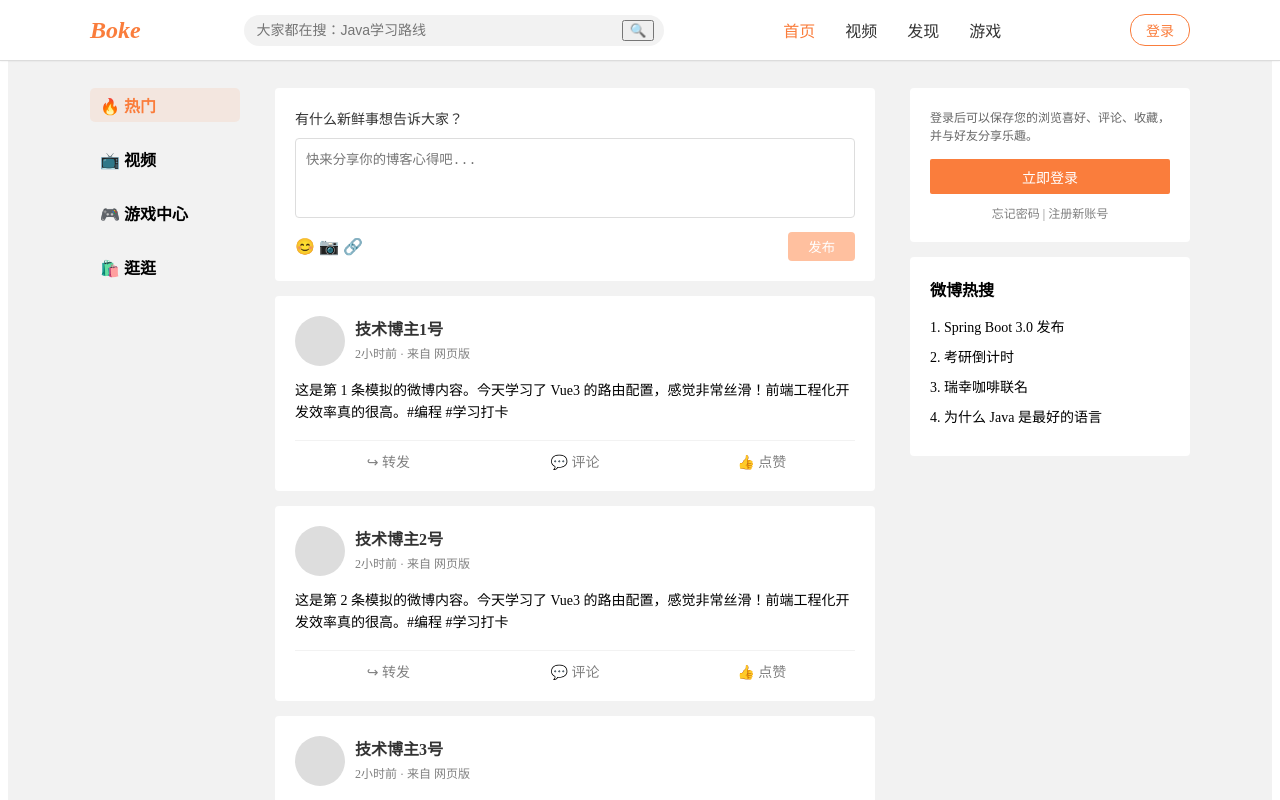
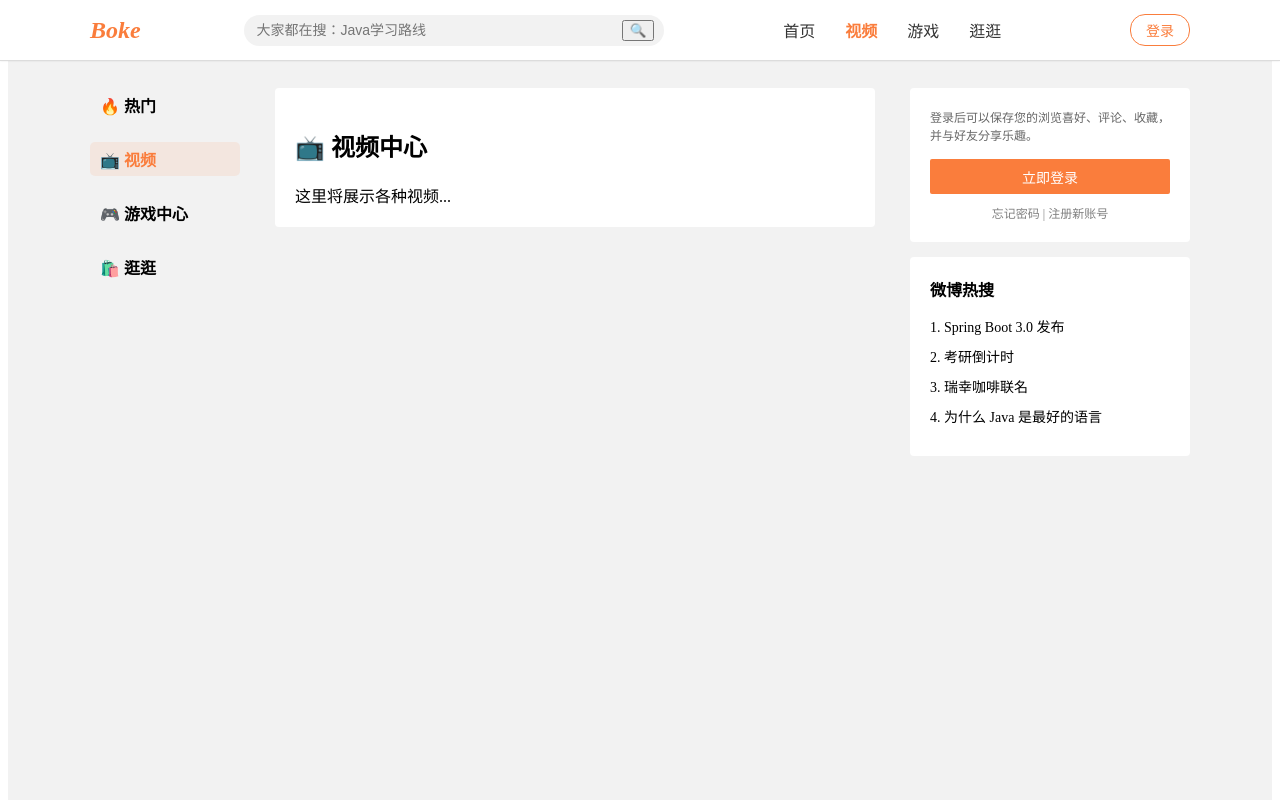
Before and after one commit to zxw173620741/Boke, a Vue app in the folder qianduan/: page / in a window 1280 px wide. Both pictures are taken after a click on the element "📺 视频". Shown: the top 800 px of the page. Built offline with nearby package versions, Linux system fonts and the light colour scheme.

Commit message:
项目部分文件名改名，将中心内部栏维护为四页

```diff
--- a/qianduan/src/components/HomeView/LeftSidebar.vue
+++ b/qianduan/src/components/HomeView/LeftSidebar.vue
@@ -1,19 +1,29 @@
 <script setup>
-// 左侧栏目前是静态的，暂时不需要 JS逻辑
+import { useHomeStore } from '@/stores/home'
+const Homestore = useHomeStore()
+
+// 定义菜单配置数组
+const menuList = [
+    { label: '🔥 热门', mode: 'FocusMode', action: Homestore.setFocus },
+    { label: '📺 视频', mode: 'WatchMode', action: Homestore.setWatch },
+    { label: '🎮 游戏中心', mode: 'PlayMode', action: Homestore.setPlay },
+    { label: '🛍️ 逛逛', mode: 'ShopMode', action: Homestore.setShop },
+]
 </script>
 
 <template>
     <aside class="left-sidebar">
         <div class="menu-list">
-            <div class="menu-item active">🔥 热门</div>
-            <div class="menu-item">📺 视频</div>
-            <div class="menu-item">🎮 游戏中心</div>
-            <div class="menu-item">🛍️ 逛逛</div>
+            <div v-for="(item, index) in menuList" :key="index" class="menu-item"
+                :class="{ active: Homestore.HomeMode === item.mode }" @click="item.action">
+                {{ item.label }}
+            </div>
         </div>
     </aside>
 </template>
 
 <style scoped>
+/* 样式同上 */
 .left-sidebar {
     width: 150px;
     position: sticky;
--- a/qianduan/src/components/HomeView/NavBar.vue
+++ b/qianduan/src/components/HomeView/NavBar.vue
@@ -1,21 +1,21 @@
 <script setup>
 import { useRouter } from 'vue-router'
 import { useUserStore } from '@/stores/user'
+// 1. 引入 HomeStore
+import { useHomeStore } from '@/stores/home'
 
 const Userstore = useUserStore()
+const Homestore = useHomeStore() // 2. 实例化
 const router = useRouter()
 
 const goLogin = () => {
     router.push('/login')
 }
 
-// 新增：前往个人资料页的方法
 const goProfile = () => {
     router.push('/profile')
-    console.log('去个人资料页')
 }
 
-// 新增：退出登录（为了让你能测试效果，我加了个退出功能）
 const handleLogout = () => {
     Userstore.handleLogout()
 }
@@ -31,20 +31,28 @@ const handleLogout = () => {
                 <input type="text" placeholder="大家都在搜：Java学习路线" />
                 <button>🔍</button>
             </div>
+
             <div class="nav-links">
-                <a href="#" class="active">首页</a>
-                <a href="#">视频</a>
-                <a href="#">发现</a>
-                <a href="#">游戏</a>
+                <a href="#" :class="{ active: Homestore.HomeMode === 'FocusMode' }"
+                    @click.prevent="Homestore.setFocus">首页</a>
+
+                <a href="#" :class="{ active: Homestore.HomeMode === 'WatchMode' }"
+                    @click.prevent="Homestore.setWatch">视频</a>
+                <a href="#" :class="{ active: Homestore.HomeMode === 'PlayMode' }"
+                    @click.prevent="Homestore.setPlay">游戏</a>
+
+                <a href="#" :class="{ active: Homestore.HomeMode === 'ShopMode' }"
+                    @click.prevent="Homestore.setShop">逛逛</a>
+
+
             </div>
+
             <div class="auth-buttons">
                 <div v-if="Userstore.userInfo" class="logged-in-box">
                     <span class="user-name">Hi, {{ Userstore.userInfo.nickName || Userstore.userInfo.userName }}</span>
-
                     <button @click="goProfile" class="btn profile-btn">个人资料</button>
                     <button @click="handleLogout" class="btn logout-btn">退出</button>
                 </div>
-
                 <div v-else>
                     <button @click="goLogin" class="btn login-btn">登录</button>
                 </div>
@@ -54,7 +62,7 @@ const handleLogout = () => {
 </template>
 
 <style scoped>
-/* 原有的样式 */
+/* 样式部分不需要大改，保留原有的 hover 和 active 逻辑即可 */
 .navbar {
     position: fixed;
     top: 0;
@@ -104,11 +112,16 @@ const handleLogout = () => {
     text-decoration: none;
     color: #333;
     font-weight: 500;
+    cursor: pointer;
+    transition: color 0.3s;
 }
 
+/* 这里对应 :class="{ active: ... }" */
 .nav-links a:hover,
 .nav-links a.active {
     color: #fa7d3c;
+    font-weight: bold;
+    /* 选中时加粗一点，效果更好 */
 }
 
 .btn {
@@ -125,36 +138,29 @@ const handleLogout = () => {
     color: #fa7d3c;
 }
 
-/* --- 3. 新增的样式 --- */
-
-/* 登录后的容器 */
 .logged-in-box {
     display: flex;
     align-items: center;
 }
 
-/* 用户名文字 */
 .user-name {
     font-size: 14px;
     color: #666;
     margin-right: 5px;
 }
 
-/* 个人资料按钮（橙色实心） */
 .profile-btn {
     background: #fa7d3c;
     color: #fff;
     border: 1px solid #fa7d3c;
 }
 
-/* 退出按钮（灰色小字） */
 .logout-btn {
     background: transparent;
     color: #999;
     border: none;
     font-size: 12px;
     padding: 5px 5px;
-    /* 稍微缩小一点 */
 }
 
 .logout-btn:hover {
--- a/qianduan/src/components/HomeView/FeedContent.vue
+++ b/qianduan/src/components/HomeView/centers/FocusCenter.vue
@@ -1,5 +1,8 @@
 <script setup>
-// 这里将来可以写获取帖子数据的逻辑
+// 这里逻辑暂时不变
+const goDetail = (id) => {
+    console.log('查看帖子详情:', id)
+}
 </script>
 
 <template>
@@ -20,7 +23,10 @@
                     <div class="username">技术博主{{ i }}号</div>
                     <div class="time">2小时前 · 来自 网页版</div>
                 </div>
+
+                <button class="detail-btn" @click="goDetail(i)">查看详细 ></button>
             </div>
+
             <div class="post-body">
                 <p>这是第 {{ i }} 条模拟的微博内容。今天学习了 Vue3 的路由配置，感觉非常丝滑！前端工程化开发效率真的很高。#编程 #学习打卡</p>
             </div>
@@ -34,8 +40,9 @@
 </template>
 
 <style scoped>
+/*原有样式保持不变...*/
 .feed-content {
-    width: 600px;
+    width: 100%;
 }
 
 .publish-card {
@@ -82,11 +89,15 @@
     padding: 20px;
     border-radius: 4px;
     margin-bottom: 15px;
+    position: relative;
+    /* 为以后可能的定位做准备 */
 }
 
 .post-header {
     display: flex;
     margin-bottom: 10px;
+    align-items: center;
+    /* 确保头像、文字、按钮垂直居中对齐 */
 }
 
 .avatar {
@@ -131,4 +142,24 @@
 .action-item:hover {
     color: #fa7d3c;
 }
+
+/* --- 【新增】详细按钮样式 --- */
+.detail-btn {
+    margin-left: auto;
+    /* 核心代码：把按钮推到最右边 */
+    background: #fff;
+    border: 1px solid #fa7d3c;
+    color: #fa7d3c;
+    font-size: 12px;
+    padding: 4px 10px;
+    border-radius: 12px;
+    /* 圆角胶囊形状 */
+    cursor: pointer;
+    transition: all 0.2s;
+}
+
+.detail-btn:hover {
+    background: #fa7d3c;
+    color: #fff;
+}
 </style>
--- /dev/null
+++ b/qianduan/src/components/HomeView/centers/PlayCenter.vue
@@ -0,0 +1,15 @@
+<template>
+    <div class="center-box">
+        <h2>📺 游戏中心</h2>
+        <div class="video-grid">这里提供各种游戏...</div>
+    </div>
+</template>
+<style scoped>
+.center-box {
+    width: 100%;
+    box-sizing: border-box;
+    background: #fff;
+    padding: 20px;
+    border-radius: 4px;
+}
+</style>
--- /dev/null
+++ b/qianduan/src/components/HomeView/centers/ShopCenter.vue
@@ -0,0 +1,15 @@
+<template>
+    <div class="center-box">
+        <h2>📺 购物中心</h2>
+        <div class="video-grid">这里将展示各种产品...</div>
+    </div>
+</template>
+<style scoped>
+.center-box {
+    width: 100%;
+    box-sizing: border-box;
+    background: #fff;
+    padding: 20px;
+    border-radius: 4px;
+}
+</style>
--- /dev/null
+++ b/qianduan/src/components/HomeView/centers/WatchCenter.vue
@@ -0,0 +1,15 @@
+<template>
+    <div class="center-box">
+        <h2>📺 视频中心</h2>
+        <div class="video-grid">这里将展示各种视频...</div>
+    </div>
+</template>
+<style scoped>
+.center-box {
+    width: 100%;
+    box-sizing: border-box;
+    background: #fff;
+    padding: 20px;
+    border-radius: 4px;
+}
+</style>
--- /dev/null
+++ b/qianduan/src/stores/home.js
@@ -0,0 +1,29 @@
+import { defineStore } from 'pinia'
+import { ref } from 'vue'
+
+export const useHomeStore = defineStore('Home', () => {
+  //热门模式 → FocusMode（焦点模式，对应「🔥 热门」的流量聚焦属性）
+  //视频模式 → WatchMode（观看模式，对应「📺 视频」的核心行为）
+  //游戏模式 → PlayMode（游玩模式，对应「🎮 游戏中心」的互动属性）
+  //逛逛模式 → ShopMode（逛买模式，对应「🛍️ 逛逛」的种草购物属性）
+  const HomeMode = ref('FocusMode')
+  const setFocus = () => {
+    HomeMode.value = 'FocusMode'
+  }
+  const setWatch = () => {
+    HomeMode.value = 'WatchMode'
+  }
+  const setPlay = () => {
+    HomeMode.value = 'PlayMode'
+  }
+  const setShop = () => {
+    HomeMode.value = 'ShopMode'
+  }
+  return {
+    HomeMode,
+    setFocus,
+    setWatch,
+    setPlay,
+    setShop,
+  }
+})
--- a/qianduan/src/utils/request.js
+++ b/qianduan/src/utils/request.js
@@ -10,18 +10,13 @@ const request = axios.create({
 request.interceptors.response.use(
   (response) => {
     const res = response.data
-
-    // 成功 (code === 1): 直接返回 data，组件里不用写 .data.data 了
     if (res.code === 1) {
       return res.data
     }
-
-    // 失败 (密码错等): 统一弹窗，并抛出错误打断流程
     console.log(res.msg || '系统异常')
     return Promise.reject(res.msg || 'Error')
   },
   (error) => {
-    // 网络错误 (404/500 等): 统一弹窗
     console.log('网络连接失败')
     console.error(error)
     return Promise.reject(error)
--- a/qianduan/src/views/HomeView.vue
+++ b/qianduan/src/views/HomeView.vue
@@ -1,9 +1,31 @@
 <script setup>
-// 引入刚刚拆分的四个组件
+import { useHomeStore } from '@/stores/home'
+import { computed } from 'vue'
 import NavBar from '@/components/HomeView/NavBar.vue'
 import LeftSidebar from '@/components/HomeView/LeftSidebar.vue'
 import RightSidebar from '@/components/HomeView/RightSidebar.vue'
-import FeedContent from '@/components/HomeView/FeedContent.vue'
+
+
+
+import FocusCenter from '@/components/HomeView/centers/FocusCenter.vue'
+import WatchCenter from '@/components/HomeView/centers/WatchCenter.vue'
+import PlayCenter from '@/components/HomeView/centers/PlayCenter.vue'
+import ShopCenter from '@/components/HomeView/centers/ShopCenter.vue'
+const Homestore = useHomeStore()
+const centerMap = {
+    'FocusMode': FocusCenter,
+    'WatchMode': WatchCenter,
+    'PlayMode': PlayCenter,
+    'ShopMode': ShopCenter
+}
+
+const currentCenter = computed(() => {
+    const mode = Homestore.HomeMode
+    // 返回对应的组件，如果找不到（为了安全），默认返回 FocusCenter
+    return centerMap[mode] || FocusCenter
+})
+
+
 </script>
 
 <template>
@@ -13,7 +35,11 @@ import FeedContent from '@/components/HomeView/FeedContent.vue'
         <div class="main-layout">
             <LeftSidebar />
 
-            <FeedContent />
+            <div class="center-content">
+                <KeepAlive>
+                    <component :is="currentCenter" />
+                </KeepAlive>
+            </div>
 
             <RightSidebar />
         </div>
@@ -21,16 +47,12 @@ import FeedContent from '@/components/HomeView/FeedContent.vue'
 </template>
 
 <style scoped>
-/* 这里只保留全局容器的背景和布局样式 */
 .weibo-container {
     background-color: #f2f2f2;
-    /* 微博经典的浅灰背景 */
     min-height: 100vh;
     padding-top: 60px;
-    /* 给固定导航栏留位置 */
 }
 
-/* 主布局容器：负责三个栏目的横向排列 */
 .main-layout {
     width: 1100px;
     margin: 20px auto;
@@ -38,4 +60,9 @@ import FeedContent from '@/components/HomeView/FeedContent.vue'
     justify-content: space-between;
     align-items: flex-start;
 }
+
+/* 可以在这里给中间区域定宽，或者在各个子组件里定宽 */
+.center-content {
+    width: 600px;
+}
 </style>
--- a/qianduan/vite.config.js
+++ b/qianduan/vite.config.js
@@ -12,6 +12,7 @@ export default defineConfig({
   },
   // 👇 核心配置在这里
   server: {
+    host: '0.0.0.0',
     proxy: {
       '/api': {
         target: 'http://127.0.0.1:8080',
```
Also changed, not shown: qianduan/src/stores/user.js (+0 -8 lines).
